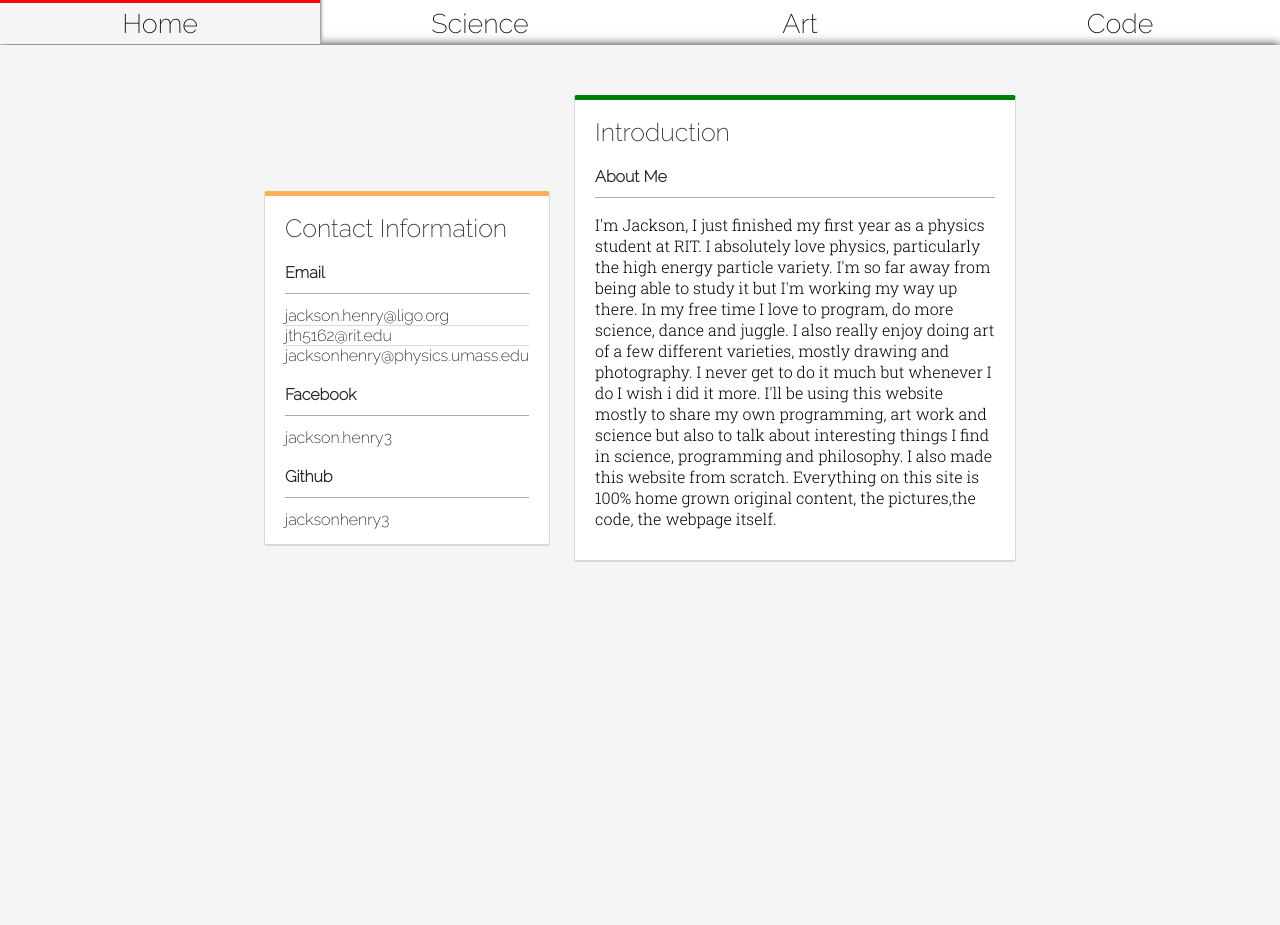
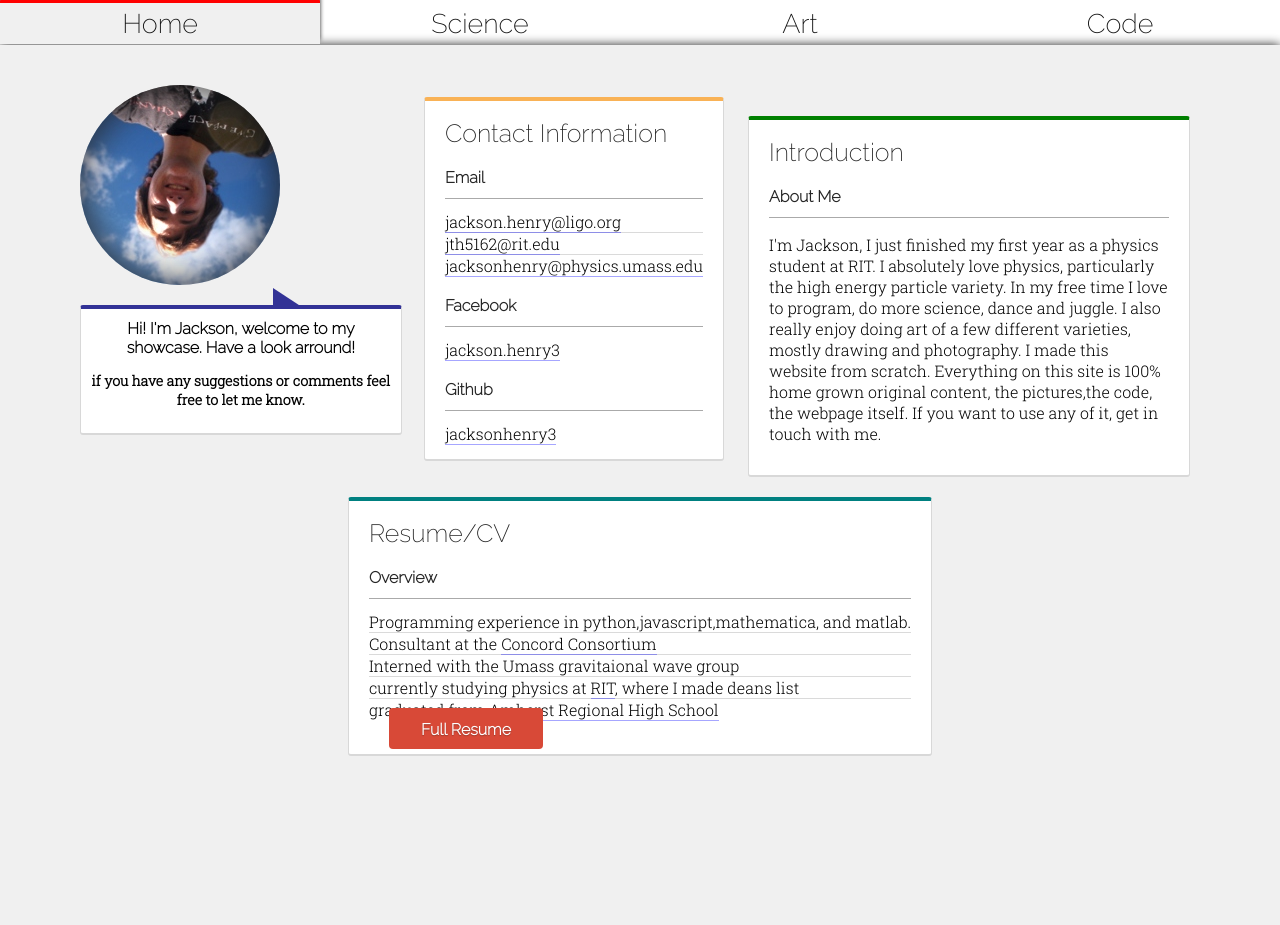
Before and after one commit to jacksonhenry3/jacksonhenry3.github.io, a PHP site: page /home in a window 1280 px wide. After the commit the page ends 756 px from the top, so only its background shows below. Run offline with PHP 8.4, Linux system fonts and the light colour scheme.

Commit message:
added posts to home

```diff
--- a/home/index.html
+++ b/home/index.html
@@ -8,11 +8,25 @@
 	{
 		border-top-color: red;
 		z-index: 100;
-		background-color: rgb(245,245,245);
+		background-color: rgb(240,240,240);
 		box-shadow:0 -4px 4px #222;
 	}
-</style>
+
+	.me
+	{
+		float:left;
+		border-radius: 100px;
+ 		box-shadow: 0 0 40px #222 inset;
+ 		overflow:hidden;
+ 		width:200px;
+ 		height:200px;
+ 		background-image: url('media/me.jpg')
+	}
+
+	</style>
 <body>
+
+
 
 	<div class = "top_nav">
 		<ul>
@@ -23,7 +37,17 @@
 		</ul>
 	</div>
 
+
+
 	<div id = 'content'>
+		<div id = 'me_speeking'>
+			<div class = 'me'>
+			</div>
+			<div id = 'talkbubble'>
+	  			Hi! I'm Jackson, welcome to my showcase. Have a look arround!
+	  			<p>if you have any suggestions or comments feel free to let me know.</p>
+			</div>
+		</div>
 		<div class = 'card'>
 				<div class = 'section_title'>Contact Information</div>
 				<div class = 'subcatagory'>Email</div>
@@ -56,13 +80,25 @@
 					</li>
 				</ul>
 				</div>
-			</div>
+		</div>
 
-			<div class = 'card' style = 'border-top-color:green;width:400px;'>
+		<div class = 'card' style = 'border-top-color:green;width:400px;'>
 				<div class = 'section_title'>Introduction</div>
 				<div class = 'subcatagory'>About Me</div>
-				<p>I'm Jackson, I just finished my first year as a physics student at RIT. I absolutely love physics, particularly the high energy particle variety. I'm so far away from being able to study it but I'm working my way up there. In my free time I love to program, do more science, dance and juggle. I also really enjoy doing art of a few different varieties, mostly drawing and photography. I never get to do it much but whenever I do I wish i did it more. I'll be using this website mostly to share my own programming, art work and science but also to talk about interesting things I find in science, programming and philosophy. I also made this website from scratch. Everything on this site is 100% home grown original content, the pictures,the code, the webpage itself.</p>
+				<p>I'm Jackson, I just finished my first year as a physics student at RIT. I absolutely love physics, particularly the high energy particle variety. In my free time I love to program, do more science, dance and juggle. I also really enjoy doing art of a few different varieties, mostly drawing and photography. I made this website from scratch. Everything on this site is 100% home grown original content, the pictures,the code, the webpage itself. If you want to use any of it, get in touch with me.</p>
 			</div>
+		<div class = 'card' style = 'border-top-color:teal;'>
+			<div class = 'section_title'>Resume/CV</div>
+			<div class = 'subcatagory'>Overview</div>
+			<ul>
+				<li>Programming experience in python,javascript,mathematica, and matlab.</li>
+				<li>Consultant at the <a href = 'http://www.concord.org'>Concord Consortium</a></li>
+				<li>Interned with the Umass gravitaional wave group</li>
+				<li>currently studying physics at <a href = 'http://www.rit.edu/physics'>RIT</a>, where I made deans list</li>
+				<li> graduated from <a href = "#">Amherst Regional High School</a></li>
+			</ul>
+			<a class = 'button'href = '#'>Full Resume</a>
+		</div>
 	</div>
 
 </body>
--- a/styles/style.css
+++ b/styles/style.css
@@ -4,14 +4,29 @@ body
 	margin:0px;
 	padding: 0px;
 }
+/*<div style = "font-size:100px;font-family: 'Raleway', sans-serif;">&#8592</div> back arrow */
 
 #content
 {
-	min-height: 100%;
+
 	padding: 40px;
 	box-shadow: 0 0 10px #222;
-	background-color: rgb(245,245,245);
+	background-color: rgb(240,240,240);
 	text-align:center;
+}
+
+a
+{
+	text-decoration: none;
+	color: #000;
+	border-bottom: 1px solid rgba(0,0,255,.35);
+	transition: border-bottom .4s;
+
+}
+
+a:hover
+{
+	border-bottom: 1px solid blue;
 }
 
 
@@ -44,6 +59,7 @@ body
 		padding-bottom: 5px;
 		transition:border-top-color .4s;
 		border-right:1% solid black;
+		border-radius: 1px 1px 0px 0px
 	}
 	#home:hover
 	{
@@ -72,7 +88,7 @@ body
 		background-color: #FFF;
 		padding: 17px 20px 15px;
 		border: 1px solid #d8d8d8;
-		border-top:5px solid #f9b256;
+		border-top:4px solid #f9b256;
 		border-bottom:2px solid #d8d8d8;
 		border-radius: 3px;
 		text-align: left;
@@ -88,6 +104,7 @@ body
 	.card li
 	{
 		font:  15px/1.5;
+		font-family: 'Roboto Slab', serif;
 		border-bottom: 1px solid #dadada;
 		display: block;
 
@@ -108,7 +125,7 @@ body
 	{
 		text-decoration: none;
 		color: #000;
-		display: block;
+		display: inline;
 	}
 
 	.card li:hover
@@ -144,8 +161,82 @@ body
 	{
 		font-size: medium;
 		font-family: 'Roboto Slab', serif;
+
 	}
 	.acomplishments
 	{
 		font-size: 18px;
 	}
+
+
+/*--------------talk bubble--------*/
+	#talkbubble
+	{
+
+		font-family: 'Raleway', sans-serif;
+		font-size: 16px;
+		font-weight: 300;
+		font-weight:600;
+
+		background-color:white;
+		padding:10px;
+		width: 300px;
+		top:220px;
+		position:absolute;
+
+		border:1px solid #d8d8d8;
+		border-bottom:2px solid #d8d8d8;
+		border-top:4px solid rgb(50,50,150);
+		-moz-border-radius:    3px;
+		-webkit-border-radius: 3px;
+		border-radius:         3px;
+	}
+
+	#talkbubble p
+	{
+		font-size: 14px;
+		font-family: 'Roboto Slab', serif;
+
+	}
+	#talkbubble:before {
+	   content:"";
+	   position: absolute;
+	   right: 30%;
+	   top: -21px;
+	   width: 0;
+	   height: 0;
+	   border-left: 0px solid transparent;
+	   border-bottom: 21px solid rgb(50,50,150);;
+	   border-right: 32px solid transparent;
+	}
+
+	#me_speeking
+	{
+		display: inline-block;
+		width:330px;
+		height:355px;
+		position: relative;
+	}
+/*--------button--------*/
+	.button
+	{
+		text-decoration: none;
+		color:white;
+		text-shadow:0 1px 1px rgba(20,20,20,.3);
+		text-align:center;
+		padding-left:30px;
+		padding-right:30px;
+		padding-bottom:10px;
+		padding-top:10px;
+		background-color:#D84937;
+		border-radius:4px;
+		font-weight:900;
+		border:2px solid rgba(0,0,0,0);
+		transition:border .35s;
+		margin:20px;
+		border-bottom: 0px solid rgba(0,0,255,.35);
+	}
+	.button:hover
+	{
+		border:2px solid rgba(0,0,0,.5);
+	}
```
Also changed, not shown: art/index.html (+3 -4 lines), home/media/me.jpg (added), 1 other file.
